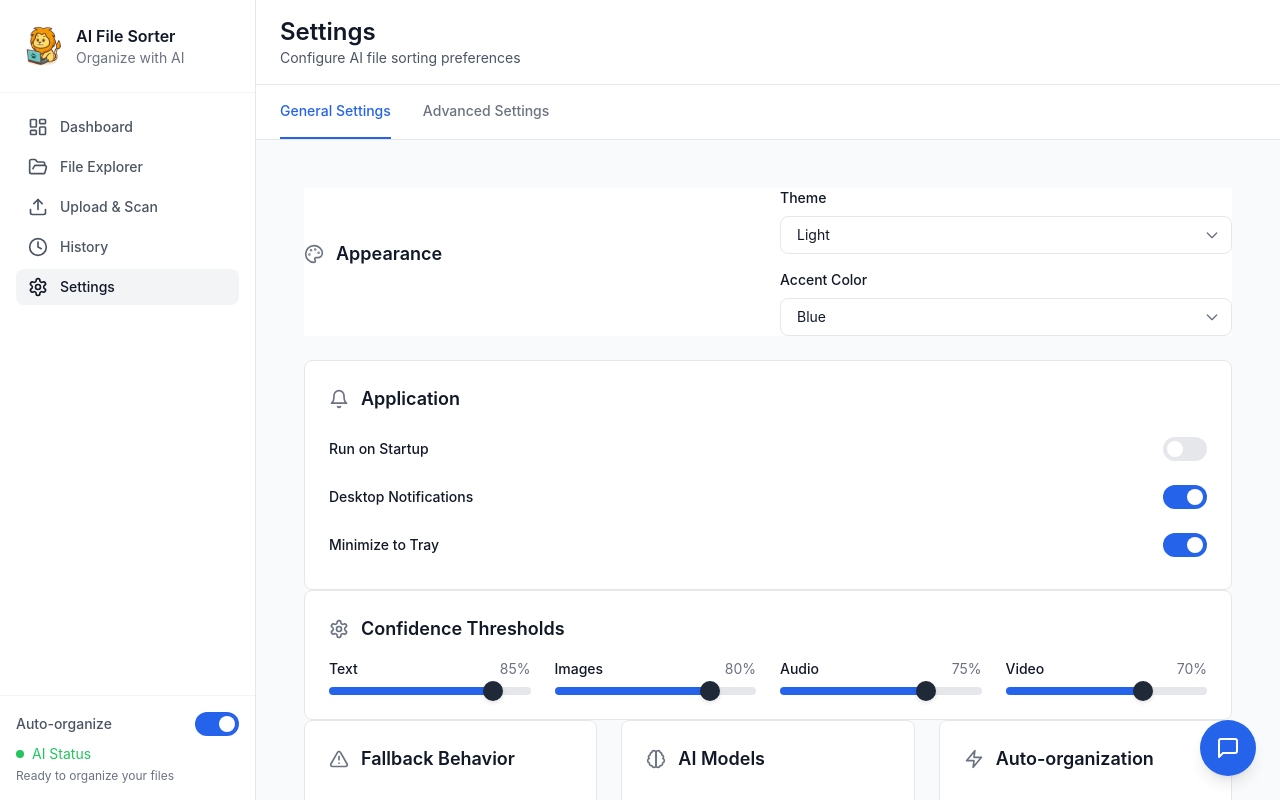
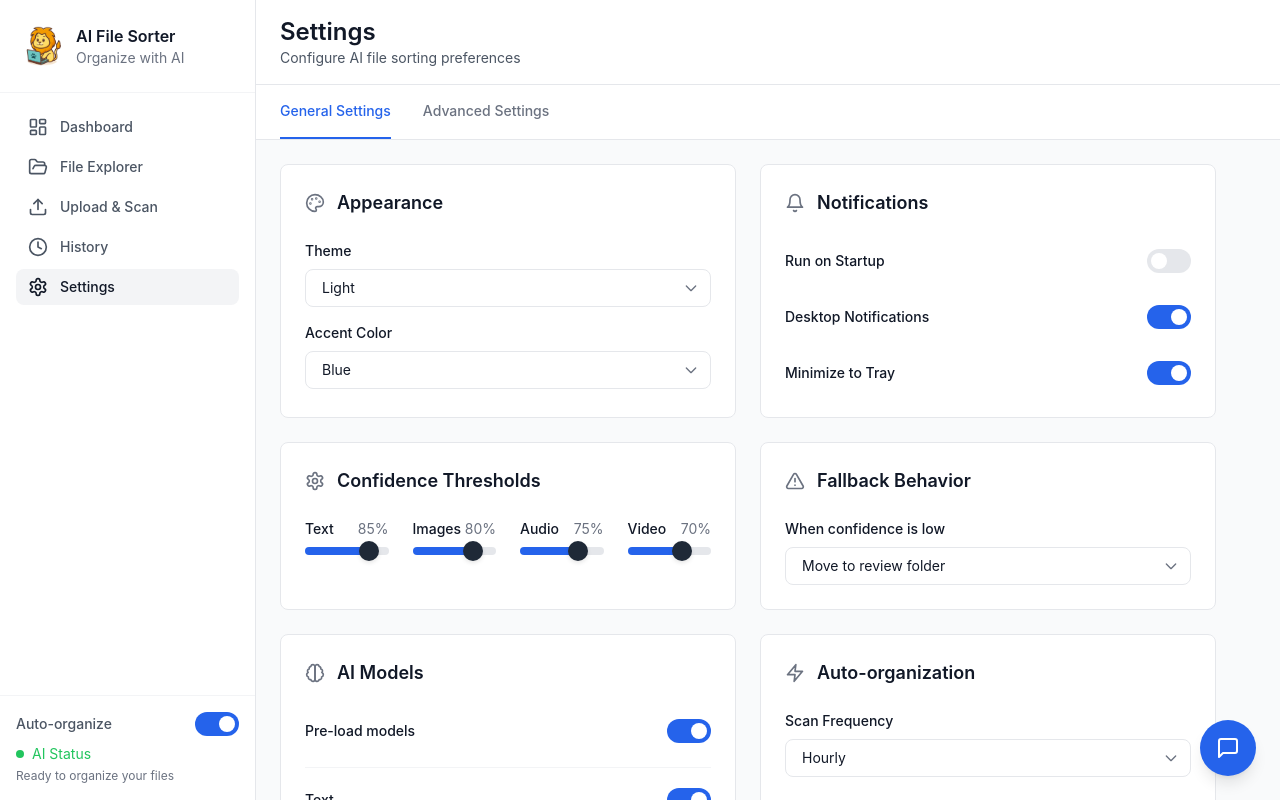
Before and after one commit to TheAquaCode/LeoLogic, a React (Create React App) app: page / in a window 1280 px wide. Both pictures are taken after a click on the button "Settings". Built offline with nearby package versions, Linux system fonts and the light colour scheme.

Commit message:
maybe this time

```diff
--- a/src/components/tabs/Settings.jsx
+++ b/src/components/tabs/Settings.jsx
@@ -1,32 +1,34 @@
 import React, { useState, useEffect } from 'react';
 import { Settings, AlertTriangle, Brain, Zap, RotateCcw, Palette, Bell, Sliders } from 'lucide-react';
 
-// Inline components
-
-
-const SettingsCard = ({ title, children, icon: Icon }) => {
-  return (
-    <div className="rounded-lg border p-6" style={{
+// --- Inline Components ---
+const SettingsCard = ({ title, children, icon: Icon }) => (
+  <div
+    className="rounded-lg border p-6"
+    style={{
       backgroundColor: 'var(--theme-bg-secondary)',
-      borderColor: 'var(--theme-border-primary)'
-    }}>
+      borderColor: 'var(--theme-border-primary)',
+    }}
+  >
     <div className="flex items-center space-x-3 mb-6">
       {Icon && <Icon className="w-5 h-5" style={{ color: 'var(--theme-text-tertiary)' }} />}
-        <h3 className="text-lg font-semibold" style={{ color: 'var(--theme-text-primary)' }}>{title}</h3>
+      <h3 className="text-lg font-semibold" style={{ color: 'var(--theme-text-primary)' }}>
+        {title}
+      </h3>
     </div>
-      <div className="space-y-4">
-        {children}
-      </div>
+    <div className="space-y-4">{children}</div>
   </div>
 );
-};
 
-const Slider = ({ label, value, onChange, min = 0, max = 100, step = 1 }) => {
-  return (
+const Slider = ({ label, value, onChange, min = 0, max = 100, step = 1 }) => (
   <div className="flex flex-col space-y-2">
     <div className="flex justify-between items-center">
-        <label className="text-sm font-medium" style={{ color: 'var(--theme-text-primary)' }}>{label}</label>
-        <span className="text-sm" style={{ color: 'var(--theme-text-tertiary)' }}>{value}%</span>
+      <label className="text-sm font-medium" style={{ color: 'var(--theme-text-primary)' }}>
+        {label}
+      </label>
+      <span className="text-sm" style={{ color: 'var(--theme-text-tertiary)' }}>
+        {value}%
+      </span>
     </div>
     <input
       type="range"
@@ -43,17 +45,17 @@ const Slider = ({ label, value, onChange, min = 0, max = 100, step = 1 }) => {
         background: `linear-gradient(to right, var(--theme-primary) 0%, var(--theme-primary) ${value}%, var(--theme-border-primary) ${value}%, var(--theme-border-primary) 100%)`,
         outline: 'none',
         WebkitAppearance: 'none',
-          appearance: 'none'
+        appearance: 'none',
       }}
     />
   </div>
 );
-};
 
-const Dropdown = ({ label, value, onChange, options }) => {
-  return (
+const Dropdown = ({ label, value, onChange, options }) => (
   <div className="flex flex-col space-y-2">
-      <label className="text-sm font-medium" style={{ color: 'var(--theme-text-primary)' }}>{label}</label>
+    <label className="text-sm font-medium" style={{ color: 'var(--theme-text-primary)' }}>
+      {label}
+    </label>
     <div className="relative">
       <select
         value={value}
@@ -62,7 +64,7 @@ const Dropdown = ({ label, value, onChange, options }) => {
         style={{
           backgroundColor: 'var(--theme-bg-secondary)',
           borderColor: 'var(--theme-border-primary)',
-            color: 'var(--theme-text-primary)'
+          color: 'var(--theme-text-primary)',
         }}
       >
         {options.map((option) => (
@@ -83,53 +85,46 @@ const Dropdown = ({ label, value, onChange, options }) => {
     </div>
   </div>
 );
-};
 
-const Switch = ({ label, value, onChange, description }) => {
-  return (
+const Switch = ({ label, value, onChange, description }) => (
   <div className="flex items-center justify-between py-2">
     <div className="flex flex-col">
-        <span className="text-sm font-medium" style={{ color: 'var(--theme-text-primary)' }}>{label}</span>
-        {description && <span className="text-xs" style={{ color: 'var(--theme-text-tertiary)' }}>{description}</span>}
+      <span className="text-sm font-medium" style={{ color: 'var(--theme-text-primary)' }}>
+        {label}
+      </span>
+      {description && (
+        <span className="text-xs" style={{ color: 'var(--theme-text-tertiary)' }}>
+          {description}
+        </span>
+      )}
     </div>
     <button
       onClick={() => onChange(!value)}
       className="relative inline-flex h-6 w-11 items-center rounded-full transition-colors focus:outline-none focus:ring-2 focus:ring-offset-2"
       style={{
-          backgroundColor: value ? 'var(--theme-toggle-active)' : 'var(--theme-border-primary)'
+        backgroundColor: value ? 'var(--theme-toggle-active)' : 'var(--theme-border-primary)',
       }}
     >
       <span
         className="inline-block h-4 w-4 transform rounded-full bg-white transition-transform"
         style={{
-            transform: value ? 'translateX(1.5rem)' : 'translateX(0.25rem)'
+          transform: value ? 'translateX(1.5rem)' : 'translateX(0.25rem)',
         }}
       />
     </button>
   </div>
 );
-};
 
-// UPDATED: Added chatbotMaximized prop
+// --- Main Settings Page ---
 const SettingsPage = ({ chatbotMaximized = false }) => {
   const loadSettings = () => {
-    const savedSettings = window.appSettings || {
+    return window.appSettings || {
       baseTheme: 'light',
       accentColor: 'blue',
-      confidenceThresholds: {
-        text: 85,
-        images: 80,
-        audio: 75,
-        video: 70
-      },
-      fallbackBehavior: "Move to review folder",
+      confidenceThresholds: { text: 85, images: 80, audio: 75, video: 70 },
+      fallbackBehavior: 'Move to review folder',
       preloadModels: true,
-      modelToggles: {
-        textClassification: true,
-        imageRecognition: true,
-        audioProcessing: false,
-        videoAnalysis: false
-      },
+      modelToggles: { textClassification: true, imageRecognition: true, audioProcessing: false, videoAnalysis: false },
       scanFrequency: 'Hourly',
       runOnStartup: false,
       desktopNotifications: true,
@@ -138,9 +133,8 @@ const SettingsPage = ({ chatbotMaximized = false }) => {
       skipHiddenFiles: true,
       preserveMetadata: true,
       createBackups: false,
-      logLevel: 'Info'
+      logLevel: 'Info',
     };
-    return savedSettings;
   };
 
   const [settings, setSettings] = useState(loadSettings());
@@ -156,7 +150,7 @@ const SettingsPage = ({ chatbotMaximized = false }) => {
 
   const baseThemes = [
     { value: 'light', label: 'Light' },
-    { value: 'dark', label: 'Dark' }
+    { value: 'dark', label: 'Dark' },
   ];
 
   const accentColors = [
@@ -165,34 +159,19 @@ const SettingsPage = ({ chatbotMaximized = false }) => {
     { value: 'purple', label: 'Purple' },
     { value: 'rose', label: 'Rose' },
     { value: 'orange', label: 'Orange' },
-    { value: 'teal', label: 'Teal' }
+    { value: 'teal', label: 'Teal' },
   ];
 
   const updateConfidenceThreshold = (type, value) => {
-    setSettings(prev => ({
-      ...prev,
-      confidenceThresholds: {
-        ...prev.confidenceThresholds,
-        [type]: value
-      }
-    }));
+    setSettings((prev) => ({ ...prev, confidenceThresholds: { ...prev.confidenceThresholds, [type]: value } }));
   };
 
   const updateModelToggle = (model, value) => {
-    setSettings(prev => ({
-      ...prev,
-      modelToggles: {
-        ...prev.modelToggles,
-        [model]: value
-      }
-    }));
+    setSettings((prev) => ({ ...prev, modelToggles: { ...prev.modelToggles, [model]: value } }));
   };
 
   const updateSetting = (key, value) => {
-    setSettings(prev => ({
-      ...prev,
-      [key]: value
-    }));
+    setSettings((prev) => ({ ...prev, [key]: value }));
   };
 
   const getAccentColors = (accent) => {
@@ -202,7 +181,7 @@ const SettingsPage = ({ chatbotMaximized = false }) => {
       purple: { primary: '#9333ea', hover: '#7e22ce' },
       rose: { primary: '#e11d48', hover: '#be123c' },
       orange: { primary: '#ea580c', hover: '#c2410c' },
-      teal: { primary: '#0891b2', hover: '#0e7490' }
+      teal: { primary: '#0891b2', hover: '#0e7490' },
     };
     return colors[accent] || colors.blue;
   };
@@ -210,86 +189,69 @@ const SettingsPage = ({ chatbotMaximized = false }) => {
   const applyTheme = (base, accent) => {
     const root = document.documentElement;
     const accentColors = getAccentColors(accent);
-
     if (base === 'dark') {
       root.style.setProperty('--theme-bg-primary', '#09090b');
       root.style.setProperty('--theme-bg-secondary', '#18181b');
-      root.style.setProperty('--theme-bg-tertiary', '#27272a');
       root.style.setProperty('--theme-text-primary', '#fafafa');
-      root.style.setProperty('--theme-text-secondary', '#d4d4d8');
       root.style.setProperty('--theme-text-tertiary', '#a1a1aa');
       root.style.setProperty('--theme-border-primary', '#3f3f46');
-      root.style.setProperty('--theme-border-secondary', '#27272a');
-      root.style.setProperty('--theme-sidebar-active', '#3f3f46');
-      root.style.setProperty('--theme-sidebar-hover', '#27272a');
-      root.style.setProperty('--theme-card-hover', '#27272a');
-      root.style.setProperty('--theme-chat-ai-bg', '#27272a');
-      root.style.setProperty('--theme-chat-ai-text', '#fafafa');
-      root.style.setProperty('--theme-slider-thumb', '#e4e4e7');
     } else {
       root.style.setProperty('--theme-bg-primary', '#f9fafb');
       root.style.setProperty('--theme-bg-secondary', '#ffffff');
-      root.style.setProperty('--theme-bg-tertiary', '#f3f4f6');
       root.style.setProperty('--theme-text-primary', '#111827');
-      root.style.setProperty('--theme-text-secondary', '#4b5563');
       root.style.setProperty('--theme-text-tertiary', '#6b7280');
       root.style.setProperty('--theme-border-primary', '#e5e7eb');
-      root.style.setProperty('--theme-border-secondary', '#f3f4f6');
-      root.style.setProperty('--theme-sidebar-active', '#f3f4f6');
-      root.style.setProperty('--theme-sidebar-hover', '#f9fafb');
-      root.style.setProperty('--theme-card-hover', '#f9fafb');
-      root.style.setProperty('--theme-chat-ai-bg', '#f3f4f6');
-      root.style.setProperty('--theme-chat-ai-text', '#111827');
-      root.style.setProperty('--theme-slider-thumb', '#1f2937');
     }
-
     root.style.setProperty('--theme-primary', accentColors.primary);
     root.style.setProperty('--theme-primary-hover', accentColors.hover);
     root.style.setProperty('--theme-toggle-active', accentColors.primary);
-    root.style.setProperty('--theme-chat-user-bg', accentColors.primary);
   };
 
   const fallbackOptions = [
-    { value: "Move to review folder", label: "Move to review folder" },
-    { value: "Skip file", label: "Skip file" },
-    { value: "Move to misc", label: "Move to misc folder" }
+    { value: 'Move to review folder', label: 'Move to review folder' },
+    { value: 'Skip file', label: 'Skip file' },
+    { value: 'Move to misc', label: 'Move to misc folder' },
   ];
 
   const scanFrequencyOptions = [
-    { value: "Real-time", label: "Real-time" },
-    { value: "Every 5 minutes", label: "Every 5 minutes" },
-    { value: "Hourly", label: "Hourly" },
-    { value: "Daily", label: "Daily" },
-    { value: "Manual", label: "Manual only" }
+    { value: 'Real-time', label: 'Real-time' },
+    { value: 'Every 5 minutes', label: 'Every 5 minutes' },
+    { value: 'Hourly', label: 'Hourly' },
+    { value: 'Daily', label: 'Daily' },
+    { value: 'Manual', label: 'Manual only' },
   ];
 
   const logLevelOptions = [
-    { value: "Error", label: "Error only" },
-    { value: "Warning", label: "Warning" },
-    { value: "Info", label: "Info" },
-    { value: "Debug", label: "Debug" },
-    { value: "Verbose", label: "Verbose" }
+    { value: 'Error', label: 'Error only' },
+    { value: 'Warning', label: 'Warning' },
+    { value: 'Info', label: 'Info' },
+    { value: 'Debug', label: 'Debug' },
+    { value: 'Verbose', label: 'Verbose' },
   ];
+
+  // --- Layout with dynamic resizing ---
   return (
     <div
-    className="flex-1 flex flex-col overflow-hidden transition-all duration-200"
+      className="flex-1 flex flex-col overflow-hidden transition-all duration-300"
       style={{
-      width: chatbotMaximized ? 'calc(100% - 800px)' : '100%',
-      transition: 'width 0.3s ease, margin-right 0.3s ease',
+        width: chatbotMaximized ? 'calc(100% - 420px)' : '100%',
+        transition: 'width 0.3s ease',
       }}
     >
-
-      <div className="border-b px-6 max-w-7xl mx-auto w-full" style={{
+      {/* Tabs */}
+      <div
+        className="border-b px-6 w-full sticky top-0 z-10 flex space-x-8"
+        style={{
           backgroundColor: 'var(--theme-bg-secondary)',
-        borderColor: 'var(--theme-border-primary)'
-      }}>
-        <div className="flex space-x-8">
+          borderColor: 'var(--theme-border-primary)',
+        }}
+      >
         <button
           onClick={() => setActiveTab('general')}
           className="py-4 text-sm font-medium border-b-2 transition-colors"
           style={{
             borderColor: activeTab === 'general' ? 'var(--theme-primary)' : 'transparent',
-              color: activeTab === 'general' ? 'var(--theme-primary)' : 'var(--theme-text-tertiary)'
+            color: activeTab === 'general' ? 'var(--theme-primary)' : 'var(--theme-text-tertiary)',
           }}
         >
           General Settings
@@ -299,28 +261,23 @@ return (
           className="py-4 text-sm font-medium border-b-2 transition-colors"
           style={{
             borderColor: activeTab === 'advanced' ? 'var(--theme-primary)' : 'transparent',
-              color: activeTab === 'advanced' ? 'var(--theme-primary)' : 'var(--theme-text-tertiary)'
+            color: activeTab === 'advanced' ? 'var(--theme-primary)' : 'var(--theme-text-tertiary)',
           }}
         >
           Advanced Settings
         </button>
       </div>
-      </div>
 
-      <div className="flex-1 p-6 overflow-auto">
+      {/* Content */}
+      <div
+        className="flex-1 overflow-auto p-6"
+        style={{ paddingRight: chatbotMaximized ? '2rem' : '4rem' }}
+      >
+        {/* General Tab */}
         {activeTab === 'general' ? (
-          <div className="flex-1 p-6 overflow-auto">
-  <div className="max-w-7xl mx-auto w-full space-y-6">
-    <div className={`grid gap-6 ${chatbotMaximized ? 'grid-cols-1' : 'grid-cols-2'}`}
-     style={{
-                backgroundColor: 'var(--theme-bg-secondary)',
-                borderColor: 'var(--theme-border-primary)'
-              }}>
-                <div className="flex items-center space-x-3 mb-4">
-                  <Palette className="w-5 h-5" style={{ color: 'var(--theme-text-tertiary)' }} />
-                  <h3 className="text-lg font-semibold" style={{ color: 'var(--theme-text-primary)' }}>Appearance</h3>
-                </div>
-                <div className="space-y-4">
+          <div className={`grid gap-6 ${chatbotMaximized ? 'grid-cols-1' : 'grid-cols-2'}`}>
+            {/* Appearance */}
+            <SettingsCard title="Appearance" icon={Palette}>
               <Dropdown
                 label="Theme"
                 value={settings.baseTheme}
@@ -339,18 +296,10 @@ return (
                 }}
                 options={accentColors}
               />
-                </div>
-              </div>
+            </SettingsCard>
 
-              <div className="rounded-lg border p-6" style={{
-                backgroundColor: 'var(--theme-bg-secondary)',
-                borderColor: 'var(--theme-border-primary)'
-              }}>
-                <div className="flex items-center space-x-3 mb-4">
-                  <Bell className="w-5 h-5" style={{ color: 'var(--theme-text-tertiary)' }} />
-                  <h3 className="text-lg font-semibold" style={{ color: 'var(--theme-text-primary)' }}>Application</h3>
-                </div>
-                <div className="space-y-2">
+            {/* Notifications */}
+            <SettingsCard title="Notifications" icon={Bell}>
               <Switch
                 label="Run on Startup"
                 value={settings.runOnStartup}
@@ -366,18 +315,10 @@ return (
                 value={settings.minimizeToTray}
                 onChange={(value) => updateSetting('minimizeToTray', value)}
               />
-                </div>
-              </div>
-            </div>
+            </SettingsCard>
 
-            <div className="rounded-lg border p-6" style={{
-              backgroundColor: 'var(--theme-bg-secondary)',
-              borderColor: 'var(--theme-border-primary)'
-            }}>
-              <div className="flex items-center space-x-3 mb-4">
-                <Settings className="w-5 h-5" style={{ color: 'var(--theme-text-tertiary)' }} />
-                <h3 className="text-lg font-semibold" style={{ color: 'var(--theme-text-primary)' }}>Confidence Thresholds</h3>
-              </div>
+            {/* Confidence Thresholds */}
+            <SettingsCard title="Confidence Thresholds" icon={Settings}>
               <div className={`grid gap-6 ${chatbotMaximized ? 'grid-cols-2' : 'grid-cols-4'}`}>
                 <Slider
                   label="Text"
@@ -400,9 +341,9 @@ return (
                   onChange={(value) => updateConfidenceThreshold('video', value)}
                 />
               </div>
-            </div>
+            </SettingsCard>
 
-            <div className="grid grid-cols-3 gap-6">
+            {/* Fallback & Models */}
             <SettingsCard title="Fallback Behavior" icon={AlertTriangle}>
               <Dropdown
                 label="When confidence is low"
@@ -451,21 +392,15 @@ return (
               />
             </SettingsCard>
           </div>
-          </div>
         ) : (
-          <div className="max-w-6xl mx-auto space-y-6">
+          // --- Advanced Tab ---
           <div className={`grid gap-6 ${chatbotMaximized ? 'grid-cols-1' : 'grid-cols-3'}`}>
-              <div className="rounded-lg border p-6" style={{
-                backgroundColor: 'var(--theme-bg-secondary)',
-                borderColor: 'var(--theme-border-primary)'
-              }}>
-                <div className="flex items-center space-x-3 mb-4">
-                  <Sliders className="w-5 h-5" style={{ color: 'var(--theme-text-tertiary)' }} />
-                  <h3 className="text-lg font-semibold" style={{ color: 'var(--theme-text-primary)' }}>File Processing</h3>
-                </div>
+            <SettingsCard title="File Processing" icon={Sliders}>
               <div className="space-y-4">
                 <div className="space-y-2">
-                    <label className="text-sm font-medium" style={{ color: 'var(--theme-text-primary)' }}>Max File Size (MB)</label>
+                  <label className="text-sm font-medium" style={{ color: 'var(--theme-text-primary)' }}>
+                    Max File Size (MB)
+                  </label>
                   <input
                     type="number"
                     value={settings.maxFileSize}
@@ -474,7 +409,7 @@ return (
                     style={{
                       backgroundColor: 'var(--theme-bg-secondary)',
                       borderColor: 'var(--theme-border-primary)',
-                        color: 'var(--theme-text-primary)'
+                      color: 'var(--theme-text-primary)',
                     }}
                     min="1"
                     max="10000"
@@ -487,17 +422,9 @@ return (
                   options={logLevelOptions}
                 />
               </div>
-              </div>
+            </SettingsCard>
 
-              <div className="rounded-lg border p-6" style={{
-                backgroundColor: 'var(--theme-bg-secondary)',
-                borderColor: 'var(--theme-border-primary)'
-              }}>
-                <div className="flex items-center space-x-3 mb-4">
-                  <Settings className="w-5 h-5" style={{ color: 'var(--theme-text-tertiary)' }} />
-                  <h3 className="text-lg font-semibold" style={{ color: 'var(--theme-text-primary)' }}>File Options</h3>
-                </div>
-                <div className="space-y-2">
+            <SettingsCard title="File Options" icon={Settings}>
               <Switch
                 label="Skip Hidden Files"
                 value={settings.skipHiddenFiles}
@@ -516,28 +443,23 @@ return (
                 onChange={(value) => updateSetting('createBackups', value)}
                 description="Backup before moving"
               />
-                </div>
-              </div>
-            </div>
+            </SettingsCard>
 
-            <div className="rounded-lg border p-6" style={{
-              backgroundColor: 'var(--theme-bg-secondary)',
-              borderColor: 'var(--theme-border-primary)'
-            }}>
-              <div className="flex items-center space-x-3 mb-4">
-                <RotateCcw className="w-5 h-5" style={{ color: 'var(--theme-text-tertiary)' }} />
-                <h3 className="text-lg font-semibold" style={{ color: 'var(--theme-text-primary)' }}>Maintenance</h3>
-              </div>
+            <SettingsCard title="Maintenance" icon={RotateCcw}>
               <div className="flex items-center justify-between">
                 <div>
-                  <h4 className="text-sm font-medium" style={{ color: 'var(--theme-text-primary)' }}>Clear Application Cache</h4>
-                  <p className="text-xs mt-1" style={{ color: 'var(--theme-text-tertiary)' }}>Remove temporary files and cached data</p>
+                  <h4 className="text-sm font-medium" style={{ color: 'var(--theme-text-primary)' }}>
+                    Clear Application Cache
+                  </h4>
+                  <p className="text-xs mt-1" style={{ color: 'var(--theme-text-tertiary)' }}>
+                    Remove temporary files and cached data
+                  </p>
                 </div>
                 <button className="px-4 py-2 text-sm text-red-600 bg-red-50 border border-red-200 rounded-lg hover:bg-red-100 transition-colors">
                   Clear Cache
                 </button>
               </div>
-            </div>
+            </SettingsCard>
           </div>
         )}
       </div>
```
Lines whose indentation alone changed are shown as unchanged.
